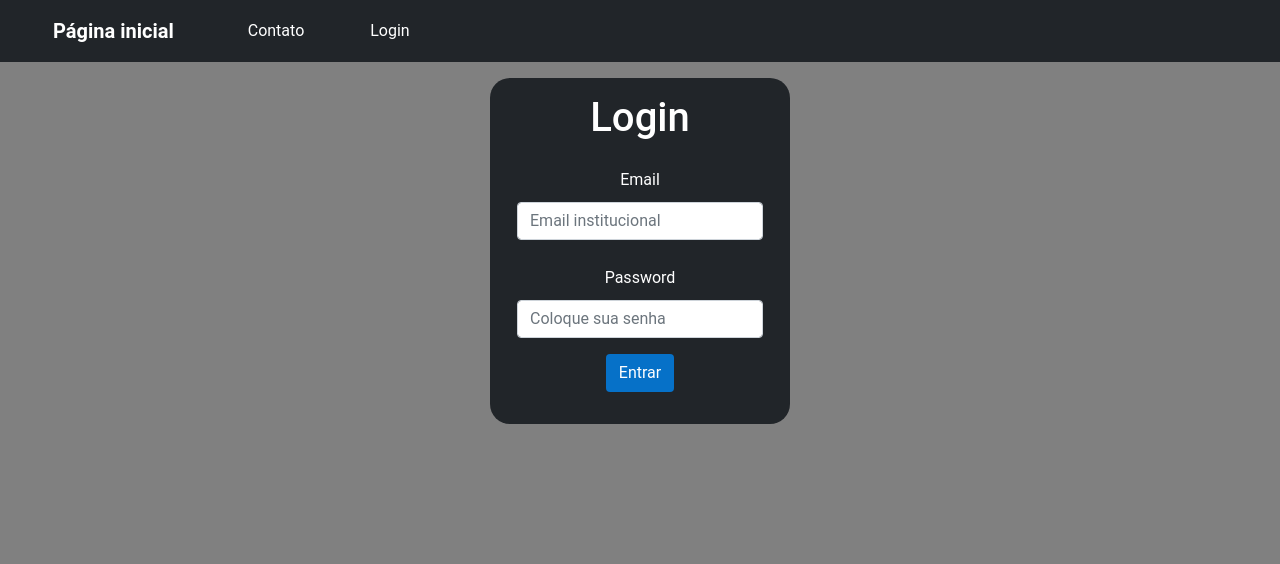
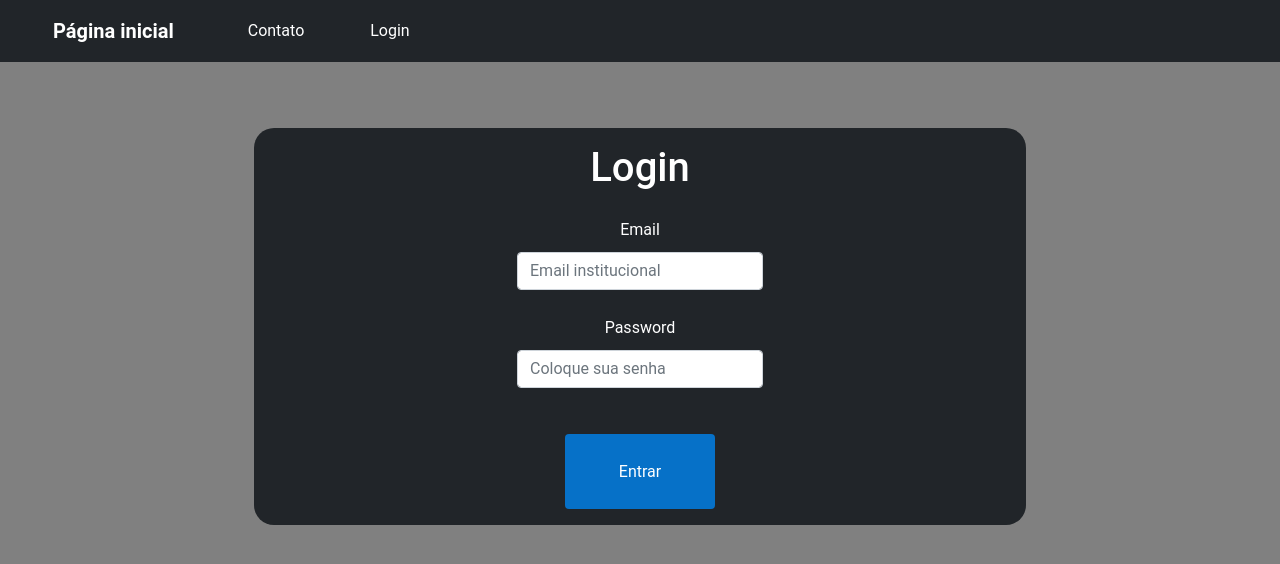
Before and after one commit to AbyssalSire/manutencao-software-SO37A-ES71-2021-2, a React (Create React App) app: page /login in a window 1280 px wide. Shown: the top 564 px of the page. Built offline with nearby package versions, Linux system fonts and the light colour scheme.

Commit message:
Alterar estilo da tela de login

```diff
--- a/src/view/login/index.js
+++ b/src/view/login/index.js
@@ -63,9 +63,7 @@ function Login() {
   return (
     <body>
       <NavBar />
-      <form
-        className="form-signin mx-auto text-center"
-        action="../paginas/index.html">
+      <form className="login-content" action="../paginas/index.html">
         <div className="login-content container p-3 my-3 bg-dark text-white">
           {useSelector((state) => state.usuarioLogado) > 0 ? (
             <Redirect to="/"></Redirect>
@@ -95,7 +93,7 @@ function Login() {
               />
             </div>
           </div>
-          <div className="text-center mb-3">
+          <div className="">
             {carregando ? (
               <div className="spinner-border text-secondary" role="status">
                 <span className="sr-only"></span>
--- a/src/view/login/login.css
+++ b/src/view/login/login.css
@@ -1,13 +1,23 @@
-.login-content{
-    width: 300px;
-    border-radius: 20px;
+.login-content {
+  min-width: 80%;
+  margin: 20px auto;
+  padding: 30px;
+  border-radius: 20px;
+  text-align: center;
 }
-.btn-login{
-    background-color: #0671c8;
-    color: #fff;
+.btn-login {
+  background-color: #0671c8;
+  color: #fff;
+  height: 75px;
+  min-width: 150px;
+  margin-top: 30px;
 }
 
-.btn-login:hover{
-    background-color: #008cff;
-    color: #fff;
+.btn-login:hover {
+  background-color: #008cff;
+  color: #fff;
 }
+
+label {
+  padding: 10px;
+}
```
